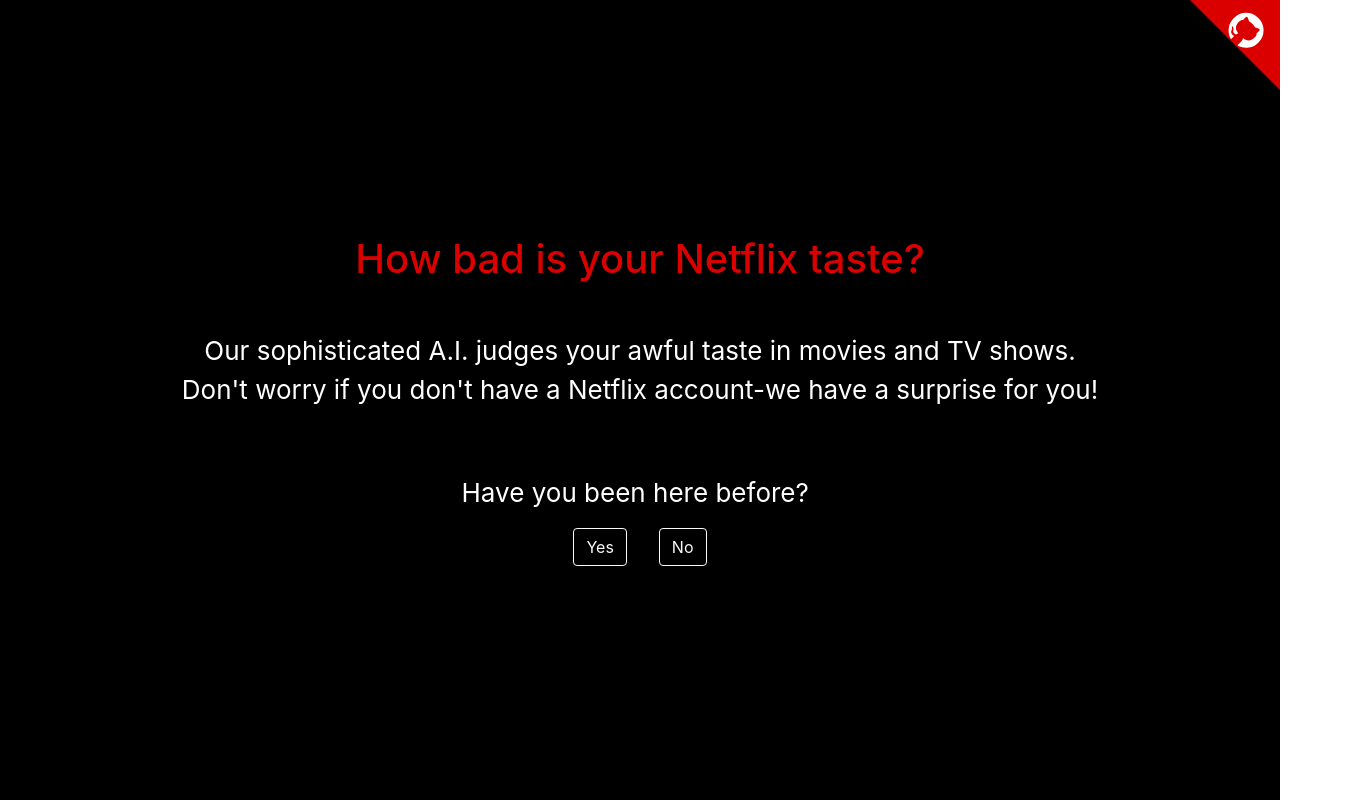
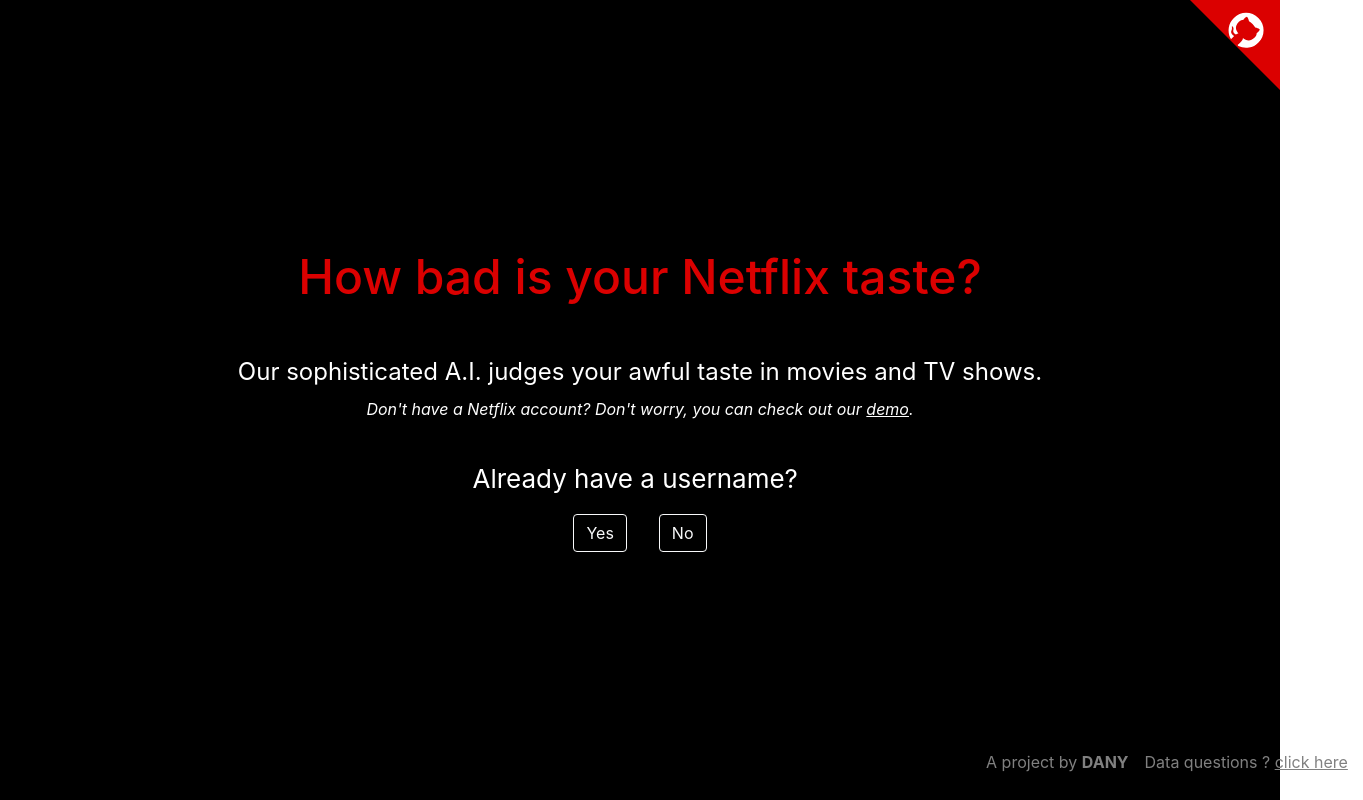
Before and after one commit to capstone-team-terra/roast-me, a React app: page / in a window 1280 px wide. Shown: the whole page, 1363 px wide, since content can reach past the window. Built offline with nearby package versions, Linux system fonts and the light colour scheme; the HTML template or start-up script is replaced by a standard one.

Commit message:
FE: github link & footer added

```diff
--- a/src/App.js
+++ b/src/App.js
@@ -3,7 +3,7 @@
 import WelcomePage from "./components/WelcomePage";
 import { Switch, Route } from "react-router-dom";
 import LogIn from "./components/LogIn";
-import GitHub from "./GitHub"
+import GitHub from "./components/GitHub"
 
 const App = () => {
   return (
--- /dev/null
+++ b/src/components/Disclaimer.js
@@ -0,0 +1,25 @@
+import React, {useState} from 'react'
+import WelcomePage from './WelcomePage'
+import {Button, Container} from 'react-bootstrap'
+
+export default function Disclaimer() {
+  const[welcomePage, setWelcomePage] = useState(false)
+
+  return (
+    <div>
+      {welcomePage ? <WelcomePage /> : (
+      <Container>
+        <p className="disclaimer-text">
+        This is a satirical project and does not use real artificial intelligence. Our A.I. follows a pre-written script of jokes based on insights found in your Netflix viewing history, paired with IMDB datasets.
+        </p>
+        <p className="disclaimer-text">
+          Write about how we store/save user data.....
+        </p>
+        <div className="text-center mt-5">
+        <Button variant="outline-light" onClick={() => setWelcomePage(true)}>Back to Home</Button>
+        </div>
+      </Container>
+      )}
+    </div>
+  )
+}
--- /dev/null
+++ b/src/components/Footer.js
@@ -0,0 +1,13 @@
+import React from 'react'
+import {Container} from 'react-bootstrap'
+
+export default function Footer(props) {
+  return (
+    <Container id="footer">
+        <p className="mr-3">
+        A project by <strong>DANY</strong></p>
+        <p>
+        Data questions ? <a href="#" onClick={props.handleDisclaimer} style={{textDecoration: 'underline', color: 'gray'}}>click here</a></p>
+      </Container>
+  )
+}
--- a/src/components/GetStarted.js
+++ b/src/components/GetStarted.js
@@ -86,7 +86,7 @@
                 onInit={(typewriter) => {
                   typewriter
                     .typeString(
-                      "I can't judge your taste without seeing your Netflix view history. <br /> If you really don't want to, you can check out our analysis based on sample data."
+                      "I can't judge your taste without seeing your viewing history. <br /> If you really don't want to, you can check out our demo first."
                     )
                     .pauseFor(1500)
                     .callFunction(() => {
@@ -112,7 +112,7 @@
                       className="mb-5"
                       onClick={handleSampleButton}
                     >
-                      Show me your sample analysis first
+                      Show me your demo
                     </Button>
                   </Col>
                 </Row>
--- a/src/components/Sample.js
+++ b/src/components/Sample.js
@@ -123,7 +123,7 @@
             <Typewriter
               onInit={typewriter => {
                 typewriter
-                  .typeString('Analyzing your (sample) watching history...')
+                  .typeString('Analyzing your (sample) viewing history...')
                   .pauseFor(2000)
                   .deleteAll()
                   .typeString('lol')
--- a/src/components/WelcomePage.js
+++ b/src/components/WelcomePage.js
@@ -3,23 +3,25 @@
 import GetStarted from './GetStarted'
 import Typewriter from 'typewriter-effect'
 import LogIn from './LogIn'
+import Sample from "./Sample"
+import Footer from "./Footer"
+import Disclaimer from "./Disclaimer"
 
 class WelcomePage extends React.Component {
   constructor(props) {
     super(props)
     this.state = {
-      clicked: false,
       signingUp: false,
       loggingIn: false,
-      typingDone: false
+      typingDone: false,
+      demo: false,
+      disclaimer: false
     }
-    this.handleClick = this.handleClick.bind(this)
     this.handleSignUp = this.handleSignUp.bind(this)
     this.handleLogIn = this.handleLogIn.bind(this)
     this.handleDoneTyping1 = this.handleDoneTyping1.bind(this)
-  }
-  handleClick() {
-    this.setState({clicked: true})
+    this.handleDemo = this.handleDemo.bind(this)
+    this.handleDisclaimer = this.handleDisclaimer.bind(this)
   }
   handleSignUp() {
     this.setState({signingUp: true})
@@ -30,6 +32,12 @@
   handleDoneTyping1() {
     this.setState({typingDone: true})
   }
+  handleDemo(){
+    this.setState({demo: true})
+  }
+  handleDisclaimer(){
+    this.setState({disclaimer: true})
+  }
   render() {
     return (
       <div>
@@ -37,8 +45,13 @@
           <GetStarted />
         ) : this.state.loggingIn ? (
           <LogIn />
+        ) : this.state.demo ? (
+          <Sample />
+        ) : this.state.disclaimer ? (
+          <Disclaimer />
         ) : (
-          <Container className="text-center">
+          <Container>
+            <Container className="text-center" id="welcome">
               <Row>
                 <Col>
                   <h1 className="netflix-red mb-5">
@@ -47,17 +60,18 @@
                   <p>
                     Our sophisticated A.I. judges your awful taste in movies and
                     TV shows. <br />
-                  Don't worry if you don't have a Netflix account-we
-                  have a surprise for you!
+                    <span id="demo-text">
+                    Don't have a Netflix account? Don't worry, you can check out our <a href="#" onClick={this.handleDemo} style={{textDecoration:'underline', color: 'white'}}>demo</a>.
+                  </span>
                   </p>
                 </Col>
               </Row>
-            <Row className="mt-5 justify-content-center">
+              <Row className="mt-3 justify-content-center">
                 <Typewriter
                   onInit={typewriter => {
                     typewriter
-                    .typeString('Have you been here before?')
-                    .pauseFor(1500)
+                      .typeString('Already have a username?')
+                      .pauseFor(1000)
                       .callFunction(() => {
                         this.handleDoneTyping1()
                       })
@@ -79,6 +93,8 @@
                 </Row>
                 )}
                 </Container>
+              <Footer handleDisclaimer={this.handleDisclaimer}/>
+            </Container>
         )}
       </div>
     )
--- a/static/style.css
+++ b/static/style.css
@@ -27,6 +27,8 @@
   color: #db0000;
 }
 
+/* github logo styling */
+
 #triangle {
   display: block;
   width: 80px;
@@ -45,3 +47,38 @@
   right: -45px;
   transform: rotate(45deg);
 }
+
+/* footer styling */
+
+#footer{
+  position: absolute;
+  bottom: 10px;
+  display: flex;
+  justify-content: flex-end;
+}
+
+#footer p {
+  font-size: 1rem;
+  color: gray;
+}
+
+/* welcome page styling */
+#welcome h1 {
+  font-size: 3rem;
+}
+
+#welcome p {
+  font-size: 1.5rem;
+  line-height: 35px;
+}
+
+#demo-text {
+  font-size: 1rem;
+  font-style: italic;
+}
+
+/* disclaimer text */
+
+.disclaimer-text{
+  font-size: 1.5rem;
+}
--- a/templates/index.html
+++ b/templates/index.html
@@ -1,7 +1,7 @@
 <!DOCTYPE html>
 <html>
   <head>
-    <title>Judge Your Netflix</title>
+    <title>RoastFLIX</title>
     <!-- Compiled and minified CSS for Boostrap-->
     <link
     rel="stylesheet"
```
Also changed, not shown: src/components/GitHub.js (renamed from src/GitHub.js). Lines whose indentation alone changed are shown as unchanged.
